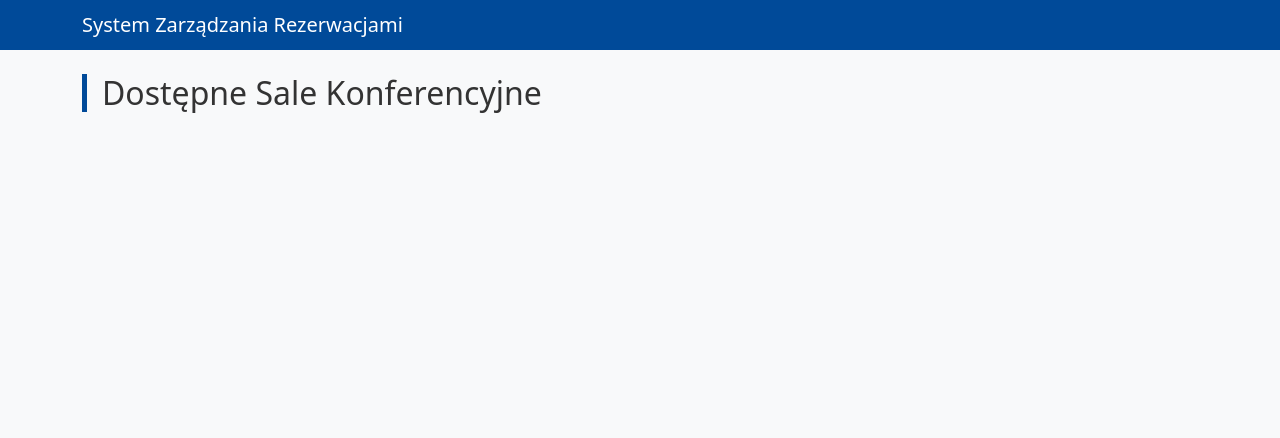
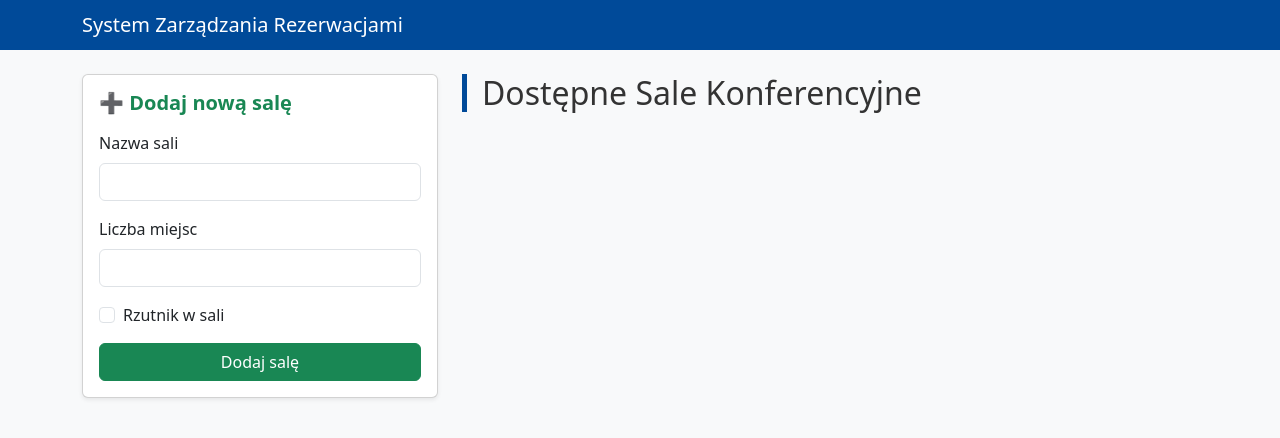
Before and after one commit to Marcin10H/Projekt-Zespo-owy---Hajduk-Go-ucki-Gaw-da, a Flask app: page / in a window 1280 px wide. Shown: the top 438 px of the page. Run offline with Flask 3, Linux system fonts and the light colour scheme.

Commit message:
SCRUM-23 Projekt i implementacja formularza dodawania nowej sali

```diff
--- a/templates/index.html
+++ b/templates/index.html
@@ -16,19 +16,51 @@
 
     <div class="container">
         <div class="row">
-            <div class="col-md-12">
+            <div class="col-md-4 mb-4">
+                <div class="card shadow-sm">
+                    <div class="card-body">
+                        <h5 class="card-title text-success mb-3">➕ Dodaj nową salę</h5>
+                        <form id="addRoomForm">
+                            <div class="mb-3">
+                                <label for="roomName" class="form-label">Nazwa sali</label>
+                                <input type="text" class="form-control" id="roomName" required>
+                            </div>
+                            <div class="mb-3">
+                                <label for="roomCapacity" class="form-label">Liczba miejsc</label>
+                                <input type="number" class="form-control" id="roomCapacity" required min="1">
+                            </div>
+                            <div class="mb-3 form-check">
+                                <input type="checkbox" class="form-check-input" id="roomProjector">
+                                <label class="form-check-label" for="roomProjector">Rzutnik w sali</label>
+                            </div>
+                            <button type="submit" class="btn btn-success w-100">Dodaj salę</button>
+                        </form>
+                    </div>
+                </div>
+            </div>
+
+            <div class="col-md-8">
                 <h2 class="mb-4">Dostępne Sale Konferencyjne</h2>
                 <div class="row">
                     {% for room in rooms %}
-                    <div class="col-md-4 mb-3">
-                        <div class="card shadow-sm room-card">
-                            <div class="card-body">
+                    <div class="col-md-6 mb-3">
+                        <div class="card shadow-sm room-card h-100">
+                            <div class="card-body d-flex flex-column">
                                 <h5 class="card-title text-primary">{{ room.name }}</h5>
-                                <p class="card-text">
+                                <p class="card-text mb-4">
                                     <strong>Miejsca:</strong> {{ room.capacity }}<br>
                                     <strong>Rzutnik:</strong> {{ "✅ Tak" if room.has_projector else "❌ Brak" }}
                                 </p>
-                                <button class="btn btn-outline-primary w-100">Zarezerwuj</button>
+                                <div class="mt-auto">
+                                    <button class="btn btn-outline-primary w-100 mb-2">Zarezerwuj</button>
+                                    <button class="btn btn-outline-secondary w-100 mb-2"
+                                        data-id="{{ room.id }}"
+                                        data-name="{{ room.name }}"
+                                        data-capacity="{{ room.capacity }}"
+                                        data-projector="{{ 'true' if room.has_projector else 'false' }}"
+                                        onclick="openEditModal(this)">✏️ Edytuj</button>
+                                    <button class="btn btn-outline-danger w-100" data-id="{{ room.id }}" onclick="deleteRoom(this.dataset.id)">🗑️ Usuń salę</button>
+                                </div>
                             </div>
                         </div>
                     </div>
@@ -37,5 +69,37 @@
             </div>
         </div>
     </div>
+
+    <div class="modal fade" id="editRoomModal" tabindex="-1">
+        <div class="modal-dialog">
+            <div class="modal-content">
+                <div class="modal-header">
+                    <h5 class="modal-title">✏️ Edytuj Salę</h5>
+                    <button type="button" class="btn-close" data-bs-dismiss="modal"></button>
+                </div>
+                <div class="modal-body">
+                    <form id="editRoomForm">
+                        <input type="hidden" id="editRoomId">
+                        <div class="mb-3">
+                            <label class="form-label">Nazwa sali</label>
+                            <input type="text" class="form-control" id="editRoomName" required>
+                        </div>
+                        <div class="mb-3">
+                            <label class="form-label">Liczba miejsc</label>
+                            <input type="number" class="form-control" id="editRoomCapacity" required min="1">
+                        </div>
+                        <div class="mb-3 form-check">
+                            <input type="checkbox" class="form-check-input" id="editRoomProjector">
+                            <label class="form-check-label">Rzutnik w sali</label>
+                        </div>
+                        <button type="submit" class="btn btn-primary w-100">Zapisz zmiany</button>
+                    </form>
+                </div>
+            </div>
+        </div>
+    </div>
+
+    <script src="https://cdn.jsdelivr.net/npm/bootstrap@5.3.0/dist/js/bootstrap.bundle.min.js"></script>
+    <script src="{{ url_for('static', filename='js/script.js') }}"></script>
 </body>
 </html>
```
